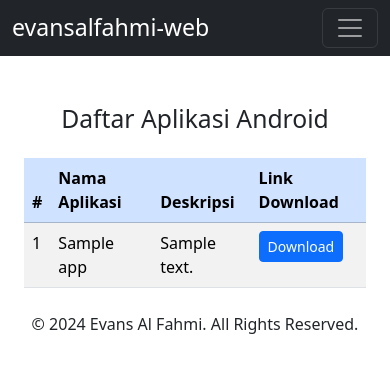
After one commit to evansalfahmi-cloud/evansalfahmi-webserver, a PHP site: page /smartphone/smartphone_apps.php in a window 390 px wide. The commit adds this page. Shown: the top 373 px of the page. Run offline with PHP 8.4, Linux system fonts and the light colour scheme; tables that the repository leaves empty or names only in its code hold one stand-in row (values such as "Sample post").

Commit message:
menambahkan halaman smartphone_apps.php

```diff
--- a/smartphone/index.php
+++ b/smartphone/index.php
@@ -34,7 +34,7 @@
                 <div class="card-body">
                     <h5 class="card-title">Aplikasi Smartphone</h5>
                     <p class="card-text">Jelajahi aplikasi terbaru untuk meningkatkan pengalaman menggunakan smartphone.</p>
-                    <a href="apps.php" class="btn btn-primary">Lihat Aplikasi</a>
+                    <a href="smartphone_apps.php" class="btn btn-primary">Lihat Aplikasi</a>
                 </div>
             </div>
         </div>
--- /dev/null
+++ b/smartphone/smartphone_apps.php
@@ -0,0 +1,44 @@
+<!-- android_apps/index.php -->
+<?php
+include '../includes/header.php';
+include '../includes/config.php';
+
+// Query untuk mengambil data aplikasi Android
+$query = "SELECT * FROM android_apps ORDER BY name ASC";
+$result = mysqli_query($conn, $query);
+?>
+
+<div class="container mt-5">
+    <h2 class="text-center">Daftar Aplikasi Android</h2>
+    <table class="table table-striped table-hover mt-4">
+        <thead class="table-primary">
+            <tr>
+                <th>#</th>
+                <th>Nama Aplikasi</th>
+                <th>Deskripsi</th>
+                <th>Link Download</th>
+            </tr>
+        </thead>
+        <tbody>
+            <?php
+            $no = 1;
+            while ($row = mysqli_fetch_assoc($result)): ?>
+                <tr>
+                    <td><?php echo $no++; ?></td>
+                    <td><?php echo htmlspecialchars($row['name']); ?></td>
+                    <td><?php echo htmlspecialchars($row['description']); ?></td>
+                    <td>
+                        <a href="<?php echo htmlspecialchars($row['download_link']); ?>" class="btn btn-primary btn-sm" target="_blank">Download</a>
+                    </td>
+                </tr>
+            <?php endwhile; ?>
+        </tbody>
+    </table>
+</div>
+<?php
+include '../includes/footer.php';
+?>
+<?php
+// Tutup koneksi
+$conn->close();
+?>
```
